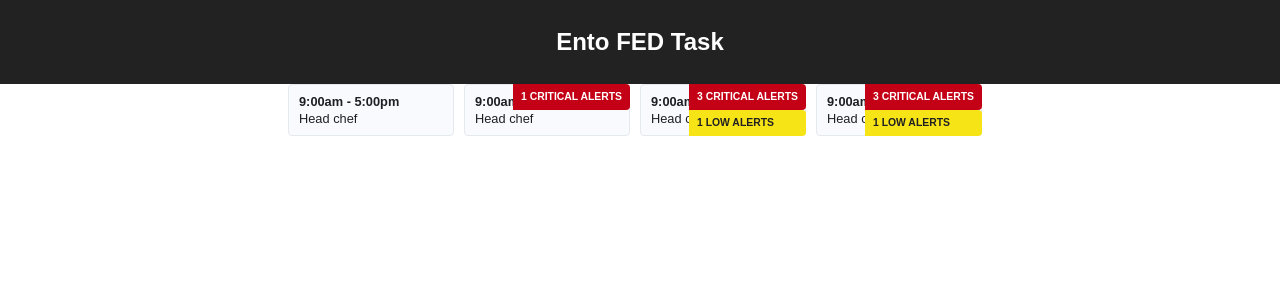
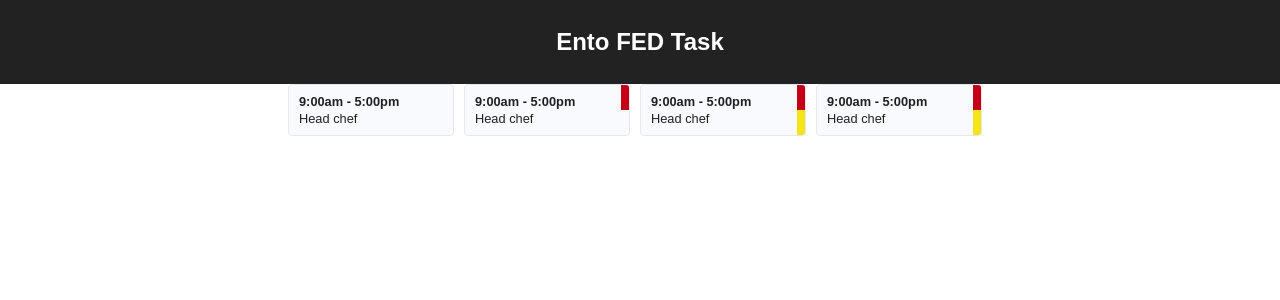
Before and after one commit to taylorbett/ento, a React (Create React App) app: page / in a window 1280 px wide. Shown: the top 300 px of the page. Built offline with nearby package versions, Linux system fonts and the light colour scheme.

Commit message:
Update alerts styles and add transition and click event

```diff
--- a/src/core/atoms/Tile/Tile.js
+++ b/src/core/atoms/Tile/Tile.js
@@ -11,6 +11,7 @@ const Tile = styled.div`
     color: #1f1f24;
     margin: 0 10px 10px 0;
     position: relative;
+    overflow: hidden;
 `;
 
 export class TileComponent extends React.PureComponent {
--- a/src/core/molecules/Shift/Shift.js
+++ b/src/core/molecules/Shift/Shift.js
@@ -27,11 +27,17 @@ const AlertsContainer = styled.div`
     position: absolute;
     right: 0;
     top: 0;
+    transition: transform 150ms ease-out;
     text-transform: uppercase;
     font-weight: bold;
     font-size: 0.65em;
-    max-width: 128px;
+    width: 128px;
     margin: -1px -1px 0 0;
+    transform: ${props => props.revealed ? 'translateX(0px)' : 'translateX(119px)'};
+
+    &:hover {
+        transform: ${props => props.revealed ? 'translateX(0px)' : 'translateX(114px)'};
+    }
 `;
 
 const Alert = styled.div`
@@ -58,27 +64,26 @@ export class ShiftComponent extends React.Component {
         super(props);
 
         this.state = {
-            revealed: this.props.revealed,
+            revealed: false,
         };
     }
 
     handleClick() {
-        console.log('handleClick!');
         this.setState({
             revealed: !this.state.revealed,
         });
     }
 
     render() {
-        console.log('rendering shift with', this.props)
+        console.log('rendering shift with', this.props, this.state);
         return (
             <Tile block={this.props.long}>
-                <Shift revealed={this.state.revealed} onClick={() => this.handleClick()}>
+                <Shift revealed={this.state.revealed}>
                     <ShiftTime>{this.props.startTime} - {this.props.endTime}</ShiftTime>
-                    <ShiftText>{this.props.role}</ShiftText>
-                    <AlertsContainer>
-                        {this.props.alerts.critical.length ? <CriticalAlert>{this.props.alerts.critical.length} critical alerts</CriticalAlert> : null}
-                        {this.props.alerts.low.length ? <LowAlert>{this.props.alerts.low.length} low alerts</LowAlert> : null}
+                    <ShiftText>{this.props.roleTitle}</ShiftText>
+                    <AlertsContainer revealed={this.state.revealed} onClick={() => this.handleClick()}>
+                        {this.props.alerts.critical.length ? <CriticalAlert>{this.state.revealed ? `${this.props.alerts.critical.length} critical alerts` : null}</CriticalAlert> : null}
+                        {this.props.alerts.low.length ? <LowAlert>{this.state.revealed ? `${this.props.alerts.low.length} low alerts` : null}</LowAlert> : null}
                     </AlertsContainer>
                 </Shift>
             </Tile>
@@ -87,12 +92,14 @@ export class ShiftComponent extends React.Component {
 }
 
 ShiftComponent.defaultProps = {
-    revealed: false,
+    roleTitle: '',
     long: false,
 }
 
 ShiftComponent.propTypes = {
-    revealed: PropTypes.bool,
+    startTime: PropTypes.string.isRequired,
+    endTime: PropTypes.string.isRequired,
+    roleTitle: PropTypes.string,
     long: PropTypes.bool,
     alerts: PropTypes.shape({
         critical: PropTypes.arrayOf(PropTypes.string),
--- a/src/modules/ShiftDemo/index.js
+++ b/src/modules/ShiftDemo/index.js
@@ -31,25 +31,25 @@ export class ShiftDemo extends React.Component {
                 <Shift
                     startTime={"9:00am"}
                     endTime={"5:00pm"}
-                    role={"Head chef"}
+                    roleTitle={"Head chef"}
                     alerts={noAlerts}
                 />
                 <Shift
                     startTime={"9:00am"}
                     endTime={"5:00pm"}
-                    role={"Head chef"}
+                    roleTitle={"Head chef"}
                     alerts={singleAlert}
                 />
                 <Shift
                     startTime={"9:00am"}
                     endTime={"5:00pm"}
-                    role={"Head chef"}
+                    roleTitle={"Head chef"}
                     alerts={someAlerts}
                 />
                 <Shift
                     startTime={"9:00am"}
                     endTime={"5:00pm"}
-                    role={"Head chef"}
+                    roleTitle={"Head chef"}
                     alerts={someAlerts}
                     long
                 />
```
